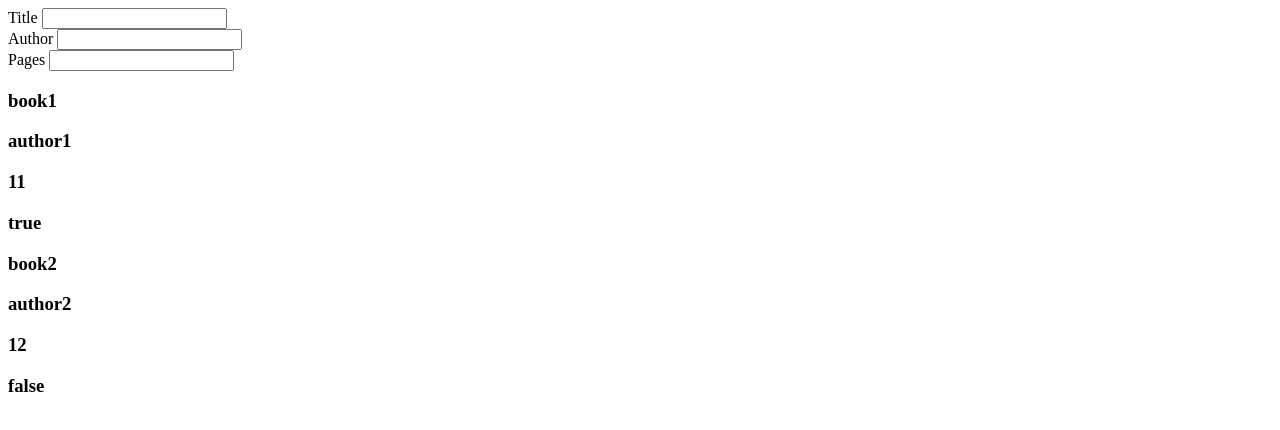
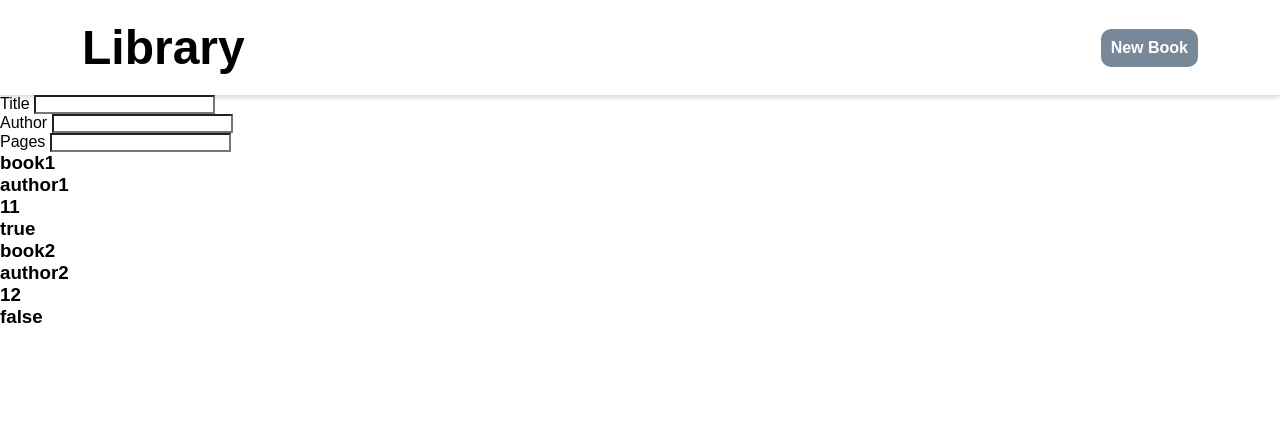
Before and after one commit to VMadhuranga/library, a plain HTML site: page index.html in a window 1280 px wide. Drawn offline with Linux system fonts and the light colour scheme.

Commit message:
Add header to page and give CSS styling

```diff
--- a/index.html
+++ b/index.html
@@ -8,6 +8,12 @@
     <title>Library</title>
 </head>
 <body>
+    <header>
+        <div class="header-container">
+            <h1>Library</h1>
+            <button class="button-new-book">New Book</button>
+        </div>
+    </header>
     <!-- create a form to get user input to store book title, author, page count -->
     <form class="form-add-book" action="#">
         <div class="title">
--- a/styles.css
+++ b/styles.css
@@ -0,0 +1,39 @@
+* {
+    background-origin: border-box;
+    margin: 0;
+    padding: 0;
+}
+
+body {
+    font-family: Arial, Helvetica, sans-serif;
+    margin: 0 auto;
+}
+
+header {
+    background-color: white;
+    padding: 20px;
+    box-shadow: 0 2px 5px lightgrey;
+    display: flex;
+    justify-content: center;
+}
+
+.header-container {
+    width: 90%;
+    display: flex;
+    justify-content: space-between;
+    align-items: center;
+}
+
+header h1 {
+    font-size: 3rem;
+}
+
+header .button-new-book {
+    color: white;
+    font-size: 1rem;
+    font-weight: bolder;
+    background-color: lightslategrey;
+    padding: 10px;
+    border: none;
+    border-radius: 10px;
+}
```
